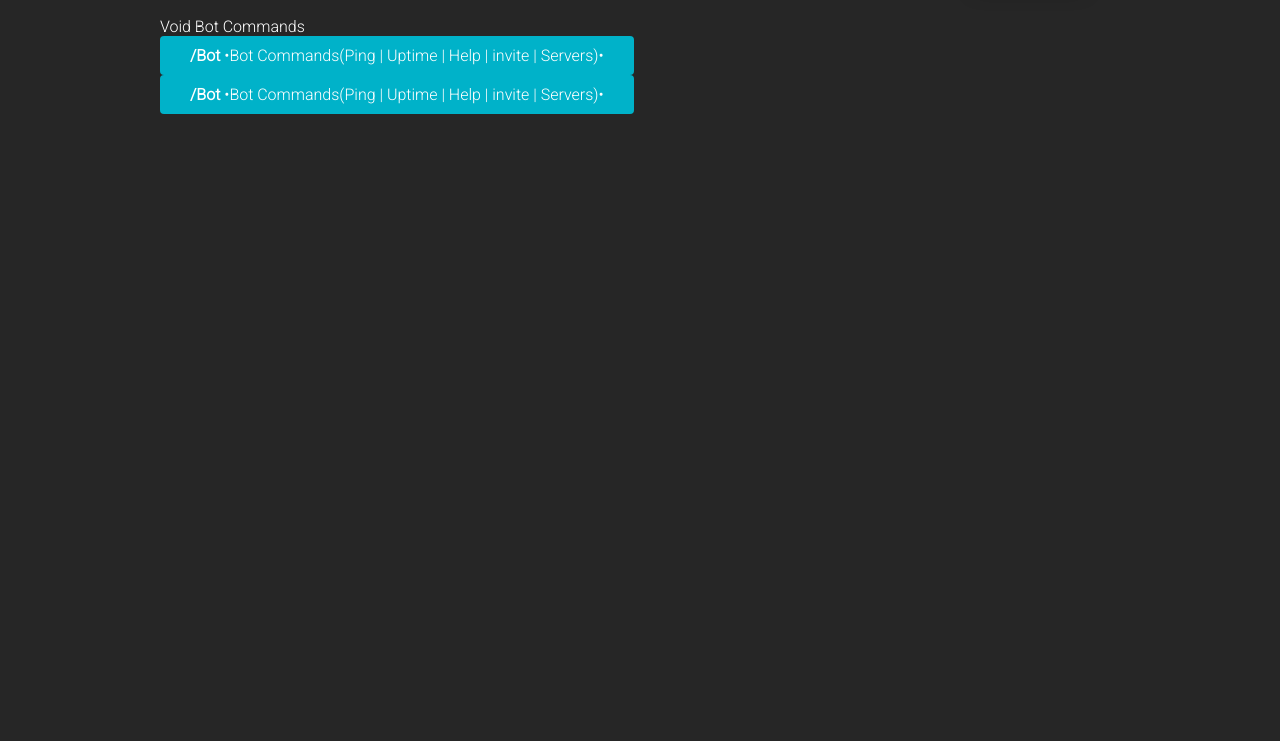
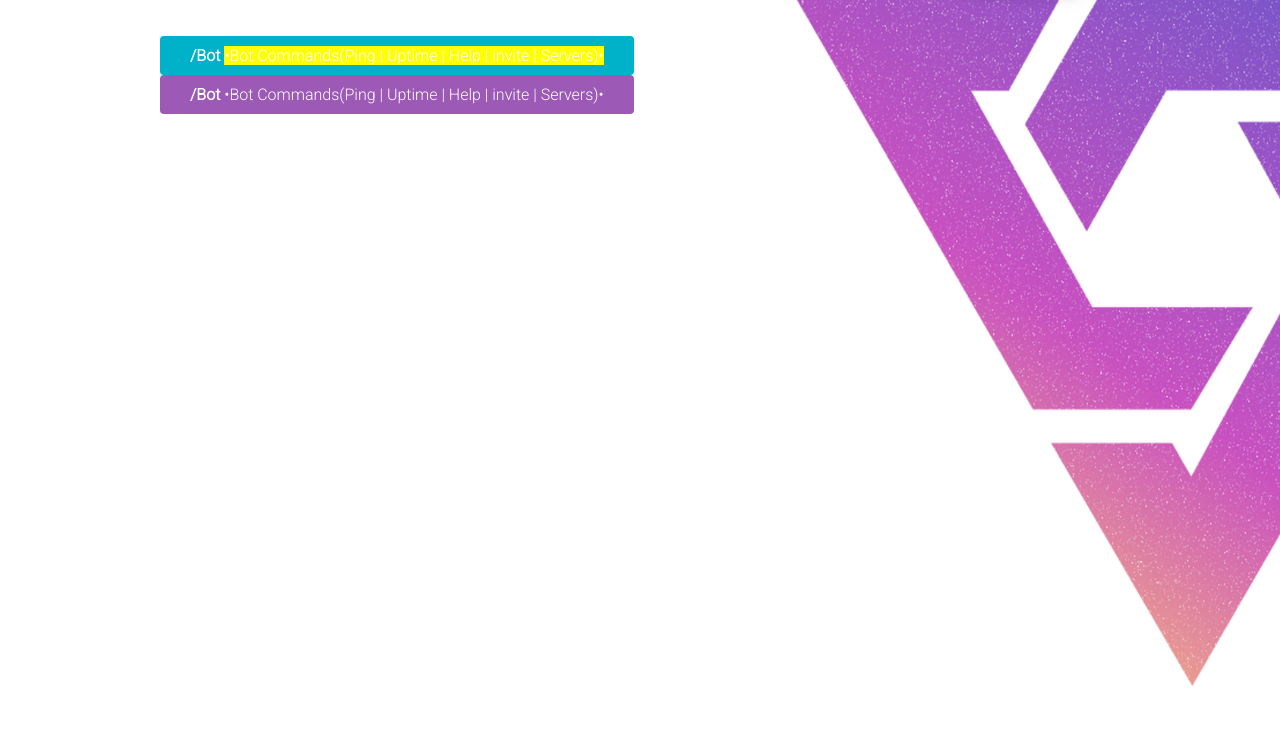
Before and after one commit to T-H-MaSTeR/T-H-MaSTeR.github.io, a plain HTML site: page commands.html in a window 1280 px wide. Shown: the part 79-820 px from the top of the page. Drawn offline with Linux system fonts and the light colour scheme.

Commit message:
Update commands.html

```diff
--- a/commands.html
+++ b/commands.html
@@ -13,6 +13,7 @@
 	<link rel="stylesheet" type="text/css" href="./css/txtformatting.css">
 	<link rel="stylesheet" type="text/css" href="./css/shadow.css">
 	<link rel="stylesheet" type="text/css" href="./css/loading.css">
+	<link rel="stylesheet" href="./css/background.css">
 	<!-- css end -->
 
 	<!-- font awesome -->
@@ -53,10 +54,10 @@
                     <div class="commands-item">
                         <span class="commands-t">Void Bot Commands</span>
                         <div class="commands-buttons">
-                            <button class="btn blue"><b>/Bot</b> <small>•Bot Commands(Ping | Uptime | Help | invite | Servers)•</small></button>
+                            <button class="btn blue"><b>/Bot</b> <mark><small>•Bot Commands(Ping | Uptime | Help | invite | Servers)•</small></mark></button>
                         </div>
 						<div class="commands-buttons">
-                            <button class="btn blue"><b>/Bot</b> <small>•Bot Commands(Ping | Uptime | Help | invite | Servers)•</small></button>
+                            <button class="btn pink"><b>/Bot</b> <small>•Bot Commands(Ping | Uptime | Help | invite | Servers)•</small></button>
                         </div>
                     </div>
                 </div>
```
